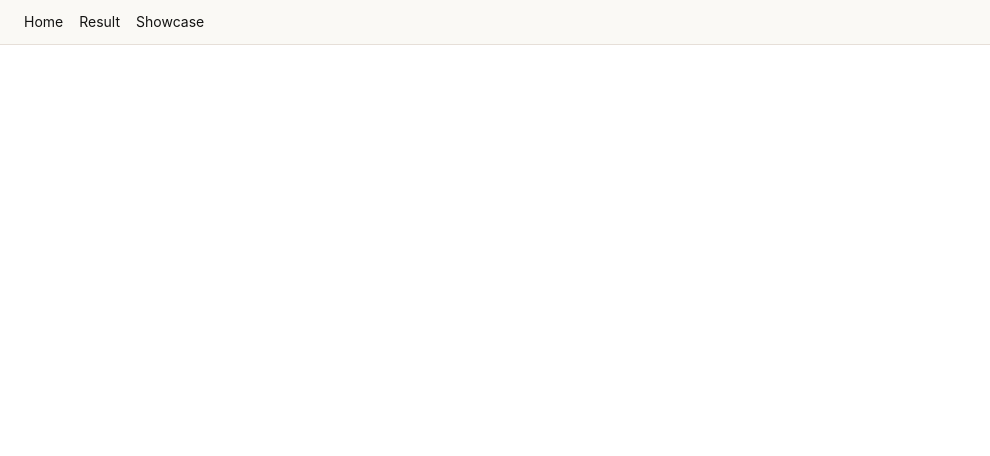
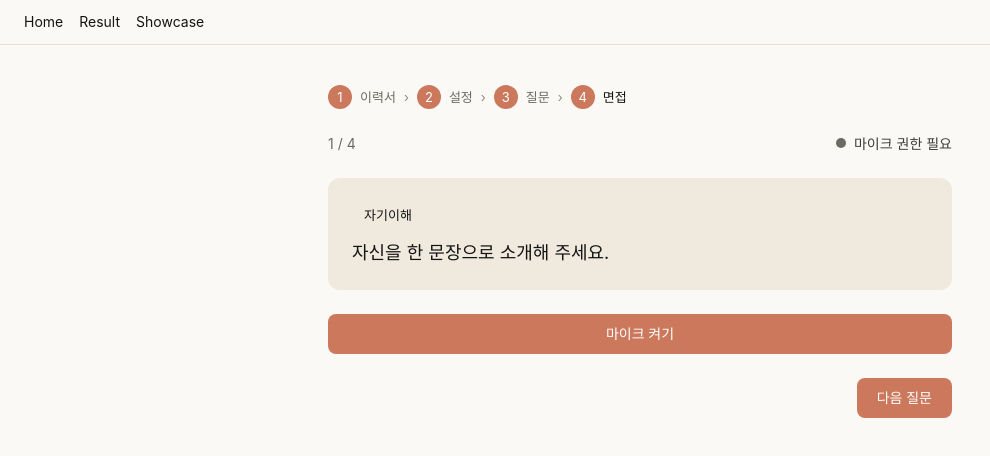
Before and after one commit to Parapara-Sejong/speech-mirror, a React (Vite) app in the folder frontend/: page /interview in a window 1280 px wide. Shown: the top 456 px of the page, without its empty margins (0-990 px from the left). Built offline with nearby package versions, Linux system fonts and the light colour scheme; no server answers; a web font is replaced by a local one.

Commit message:
feat : 면접 진행 화면·마이크 녹음 훅으로 결과까지 연결 #10

```diff
--- a/frontend/src/App.tsx
+++ b/frontend/src/App.tsx
@@ -1,6 +1,7 @@
 import { BrowserRouter, Link, Route, Routes } from 'react-router-dom';
 
 import { AnalysisPage } from './pages/AnalysisPage';
+import { InterviewPage } from './pages/InterviewPage';
 import { HomePage } from './pages/HomePage';
 import { QuestionsPage } from './pages/QuestionsPage';
 import { ResultPage } from './pages/ResultPage';
@@ -27,6 +28,7 @@ function App() {
         <Route path="/upload" element={<UploadPage />} />
         <Route path="/setup" element={<SetupPage />} />
         <Route path="/questions" element={<QuestionsPage />} />
+        <Route path="/interview" element={<InterviewPage />} />
         <Route path="/result" element={<ResultPage />} />
         <Route path="/showcase" element={<ShowcasePage />} />
         <Route path="/dev" element={<AnalysisPage />} />
--- /dev/null
+++ b/frontend/src/components/interview/MicStatus.tsx
@@ -0,0 +1,20 @@
+import type { MicStatus as MicStatusValue } from '../../features/interview/useRecorder';
+
+// FR-018: 정상 초록 / 문제 빨강 (녹음 중은 빨강 점)
+const LABELS: Record<MicStatusValue, { text: string; color: string }> = {
+  idle: { text: '마이크 권한 필요', color: 'bg-muted' },
+  ready: { text: '마이크 정상', color: 'bg-success' },
+  recording: { text: '녹음 중', color: 'bg-error' },
+  denied: { text: '마이크 권한 거부됨', color: 'bg-error' },
+  error: { text: '마이크 오류', color: 'bg-error' },
+};
+
+export function MicStatus({ status }: { status: MicStatusValue }) {
+  const { text, color } = LABELS[status];
+  return (
+    <div className="flex items-center gap-2 text-body-sm text-body">
+      <span className={`h-2.5 w-2.5 rounded-full ${color}`} />
+      {text}
+    </div>
+  );
+}
--- /dev/null
+++ b/frontend/src/components/interview/RecorderControls.tsx
@@ -0,0 +1,39 @@
+import type { MicStatus } from '../../features/interview/useRecorder';
+import { Button } from '../ui/Button';
+
+type RecorderControlsProps = {
+  micStatus: MicStatus;
+  isRecording: boolean;
+  audioUrl: string | null;
+  onRequestMic: () => void;
+  onStart: () => void;
+  onStop: () => void;
+};
+
+export function RecorderControls({
+  micStatus,
+  isRecording,
+  audioUrl,
+  onRequestMic,
+  onStart,
+  onStop,
+}: RecorderControlsProps) {
+  return (
+    <div className="flex flex-col gap-4">
+      {micStatus === 'idle' ? (
+        <Button onClick={onRequestMic}>마이크 켜기</Button>
+      ) : isRecording ? (
+        <Button onClick={onStop}>녹음 정지</Button>
+      ) : (
+        <Button onClick={onStart} disabled={micStatus === 'denied' || micStatus === 'error'}>
+          {audioUrl ? '다시 녹음' : '녹음 시작'}
+        </Button>
+      )}
+      {audioUrl && !isRecording ? (
+        <audio controls src={audioUrl} className="w-full">
+          <track kind="captions" />
+        </audio>
+      ) : null}
+    </div>
+  );
+}
--- /dev/null
+++ b/frontend/src/features/interview/useRecorder.ts
@@ -0,0 +1,83 @@
+import { useEffect, useRef, useState } from 'react';
+
+export type MicStatus = 'idle' | 'ready' | 'recording' | 'denied' | 'error';
+
+export function useRecorder() {
+  const [micStatus, setMicStatus] = useState<MicStatus>('idle');
+  const [audioUrl, setAudioUrl] = useState<string | null>(null);
+  const recorderRef = useRef<MediaRecorder | null>(null);
+  const chunksRef = useRef<Blob[]>([]);
+  const streamRef = useRef<MediaStream | null>(null);
+  const audioUrlRef = useRef<string | null>(null);
+
+  // 마이크 권한 요청 + 스트림 확보
+  async function requestMic() {
+    try {
+      const stream = await navigator.mediaDevices.getUserMedia({ audio: true });
+      streamRef.current = stream;
+      setMicStatus('ready');
+    } catch {
+      setMicStatus('denied');
+    }
+  }
+
+  function revoke() {
+    if (audioUrlRef.current) {
+      URL.revokeObjectURL(audioUrlRef.current);
+      audioUrlRef.current = null;
+    }
+  }
+
+  function start() {
+    const stream = streamRef.current;
+    if (!stream) {
+      setMicStatus('error');
+      return;
+    }
+    revoke();
+    setAudioUrl(null);
+    chunksRef.current = [];
+    const recorder = new MediaRecorder(stream);
+    recorder.ondataavailable = (e) => {
+      if (e.data.size > 0) chunksRef.current.push(e.data);
+    };
+    recorder.onstop = () => {
+      const blob = new Blob(chunksRef.current, { type: 'audio/webm' });
+      const url = URL.createObjectURL(blob);
+      audioUrlRef.current = url;
+      setAudioUrl(url);
+    };
+    recorder.start();
+    recorderRef.current = recorder;
+    setMicStatus('recording');
+  }
+
+  function stop() {
+    recorderRef.current?.stop();
+    setMicStatus('ready');
+  }
+
+  // 다음 질문으로 넘어갈 때 현재 녹음 정리
+  function reset() {
+    revoke();
+    setAudioUrl(null);
+  }
+
+  // 언마운트 시 스트림·URL 정리
+  useEffect(() => {
+    return () => {
+      streamRef.current?.getTracks().forEach((t) => t.stop());
+      revoke();
+    };
+  }, []);
+
+  return {
+    micStatus,
+    isRecording: micStatus === 'recording',
+    audioUrl,
+    requestMic,
+    start,
+    stop,
+    reset,
+  };
+}
--- /dev/null
+++ b/frontend/src/pages/InterviewPage.tsx
@@ -0,0 +1,68 @@
+import { useState } from 'react';
+import { useNavigate } from 'react-router-dom';
+
+import { FlowProgress } from '../components/interview/FlowProgress';
+import { MicStatus } from '../components/interview/MicStatus';
+import { RecorderControls } from '../components/interview/RecorderControls';
+import { Badge } from '../components/ui/Badge';
+import { Button } from '../components/ui/Button';
+import { buildFinalQuestions } from '../features/interview/lib/buildFinalQuestions';
+import { recommendQuestions } from '../features/interview/mockQuestions';
+import { useInterviewStore } from '../features/interview/store';
+import { useRecorder } from '../features/interview/useRecorder';
+
+export function InterviewPage() {
+  const navigate = useNavigate();
+  const storeFinal = useInterviewStore((s) => s.finalQuestions);
+
+  // 딥링크 폴백: 최종 질문이 없으면 mock 4문항 구성
+  const questions =
+    storeFinal.length > 0
+      ? storeFinal
+      : buildFinalQuestions(recommendQuestions('', ''), ['q1', 'q2', 'q3']);
+
+  const [index, setIndex] = useState(0);
+  const recorder = useRecorder();
+  const current = questions[index];
+  const isLast = index === questions.length - 1;
+
+  function onNext() {
+    recorder.reset();
+    if (isLast) {
+      navigate('/result');
+    } else {
+      setIndex((i) => i + 1);
+    }
+  }
+
+  return (
+    <main className="min-h-screen bg-canvas">
+      <div className="mx-auto flex max-w-2xl flex-col gap-6 px-6 py-10">
+        <FlowProgress current={3} />
+        <div className="flex items-center justify-between">
+          <span className="text-body-sm text-muted">
+            {index + 1} / {questions.length}
+          </span>
+          <MicStatus status={recorder.micStatus} />
+        </div>
+        <div className="flex flex-col gap-3 rounded-lg bg-surface-card p-6">
+          <Badge>{current.competency}</Badge>
+          <p className="text-title-md text-ink">{current.question}</p>
+        </div>
+        <RecorderControls
+          micStatus={recorder.micStatus}
+          isRecording={recorder.isRecording}
+          audioUrl={recorder.audioUrl}
+          onRequestMic={recorder.requestMic}
+          onStart={recorder.start}
+          onStop={recorder.stop}
+        />
+        <div className="flex justify-end">
+          <Button onClick={onNext} disabled={recorder.isRecording}>
+            {isLast ? '분석하기' : '다음 질문'}
+          </Button>
+        </div>
+      </div>
+    </main>
+  );
+}
```
